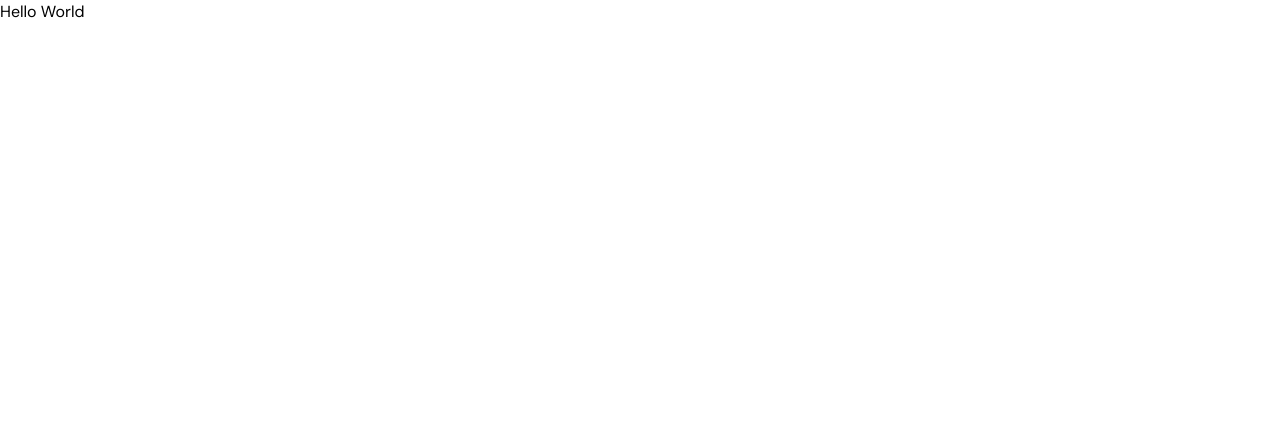
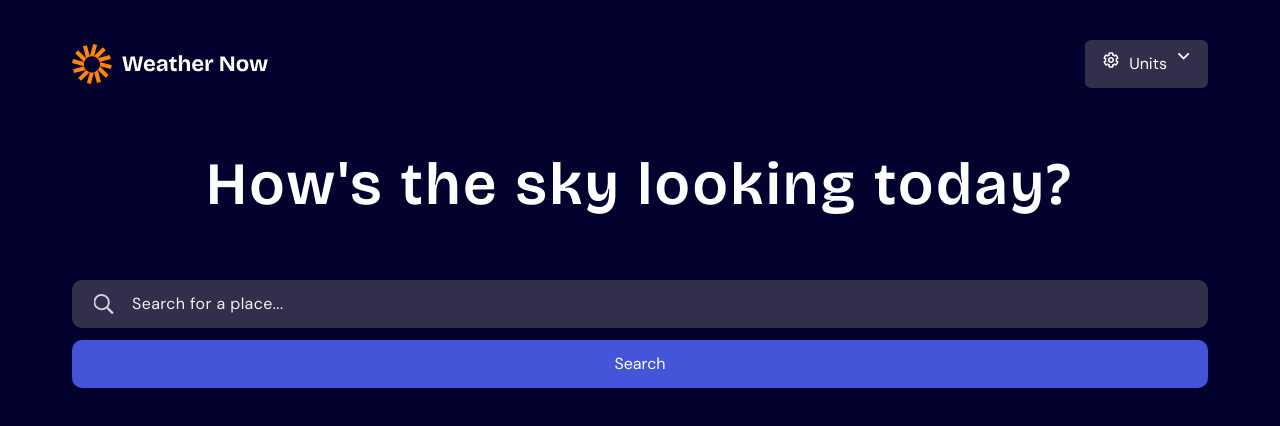
Before and after one commit to mostafasafa021/WeatherApp, a React (Vite) app: page / in a window 1280 px wide. Shown: the top 426 px of the page. Built offline with nearby package versions, Linux system fonts and the light colour scheme.

Commit message:
Added Search UI

```diff
--- a/src/App.css
+++ b/src/App.css
@@ -19,3 +19,17 @@
 body {
   font-family: var(--font-dm-sans);
 }
+
+.app {
+  height: 100vh;
+}
+
+main {
+  max-width: 1400px;
+  width: 95%;
+  margin: auto;
+}
+
+.page-title {
+  line-height: 1.2;
+}
--- a/src/App.jsx
+++ b/src/App.jsx
@@ -1,7 +1,48 @@
+import { useEffect, useState } from "react";
 import "./App.css";
+import axios from "axios";
+import Header from "./components/Header";
+import searchIcon from "./assets/images/icon-search.svg";
 
 function App() {
-  return <div>Hello World</div>;
+  const [searchTerm, setSearchTerm] = useState("");
+  const [countriesData, setCountriesData] = useState(null);
+
+  // useEffect(() => {
+  //   if (searchTerm === "" || searchTerm.length < 2) return;
+  //   axios
+  //     .get(
+  //       `https://geocoding-api.open-meteo.com/v1/search?name=${searchTerm}&count=4`,
+  //     )
+  //     .then((response) => setCountriesData(response.data.results));
+  // }, [searchTerm]);
+  return (
+    <div className="app bg-neutral-900">
+      <main className="pt-10 px-5 md:px-10">
+        <Header />
+        <h1 className="text-white text-6xl tracking-wider font-semibold page-title text-center my-15 font-bricolage-grotesque">
+          How's the sky looking today?
+        </h1>
+        <form className="flex flex-col gap-3">
+          <div className="input-wrapper relative">
+            <input
+              type="text"
+              className="text-white bg-neutral-700 py-3 rounded-[10px] pl-15 pr-5 w-full placeholder:text-[#f1f1f4] placeholder:tracking-wide cursor-pointer focus:border-3 focus:border-neutral-900 focus:outline-white focus:outline-2 "
+              placeholder="Search for a place..."
+            />
+            <img
+              src={searchIcon}
+              alt=""
+              className="absolute left-8 top-2/4 -translate-2/4 "
+            />
+          </div>
+          <button className="text-white bg-blue-500 py-3 rounded-[10px]  focus:border-3 focus:border-neutral-900 focus:outline-blue-700 focus:outline-2 cursor-pointer hover:bg-blue-700 transition-colors">
+            Search
+          </button>
+        </form>
+      </main>
+    </div>
+  );
 }
 
 export default App;
--- /dev/null
+++ b/src/components/Header.jsx
@@ -0,0 +1,13 @@
+import logo from "../assets/images/logo.svg";
+import SettingButton from "./SettingButton";
+
+const Header = () => {
+  return (
+    <header className=" flex justify-between items-center">
+      <img src={logo} alt="" />
+      <SettingButton />
+    </header>
+  );
+};
+
+export default Header;
--- /dev/null
+++ b/src/components/SettingButton.jsx
@@ -0,0 +1,17 @@
+import unitsIcon from "../assets/images/icon-units.svg";
+import dropdownIcon from "../assets/images/icon-dropdown.svg";
+
+const SettingButton = () => {
+  return (
+    <div className="setting-btn-wrapper relative">
+      <button className="text-white flex gap-2.5 bg-neutral-700 py-3 px-4.5 rounded-[6px] cursor-pointer setting-btn">
+        <img src={unitsIcon} alt="" />
+        Units
+        <img src={dropdownIcon} alt="" />
+      </button>
+      <ul className="dropdownList absolute "></ul>
+    </div>
+  );
+};
+
+export default SettingButton;
```
